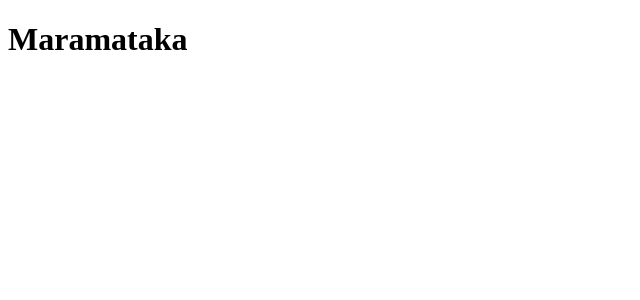
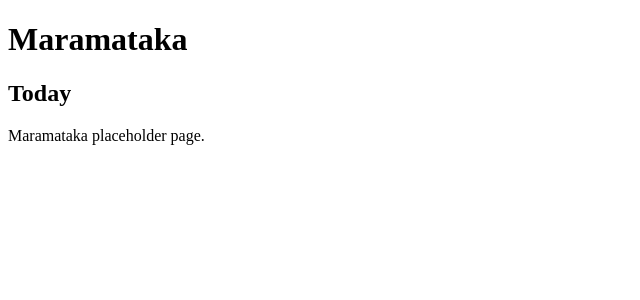
Before and after one commit to eden-jermendi/maramataka-calendar, a React (Vite) app: page / in a window 1280 px wide. Shown: the top 300 px of the page, without its empty margins (0-640 px from the left). Built offline with nearby package versions, Linux system fonts and the light colour scheme.

Commit message:
Continuing set up: Add Today page, App.tsx wiring, and types

```diff
--- a/src/app/App.tsx
+++ b/src/app/App.tsx
@@ -1,11 +1,12 @@
-import '../styles/App.css'
+import Today from "../pages/Today";
 
 function App() {
   return (
     <div>
       <h1>Maramataka</h1>
+      <Today />
     </div>
-  )
+  );
 }
 
-export default App
+export default App;
--- /dev/null
+++ b/src/pages/Today.tsx
@@ -0,0 +1,12 @@
+import React from "react";
+
+const Today = () => {
+  return (
+    <main>
+      <h2>Today</h2>
+      <p>Maramataka placeholder page.</p>
+    </main>
+  );
+};
+
+export default Today;
```
Also changed, not shown: src/domain/maramataka/types.ts (added, +12 -0 lines).
